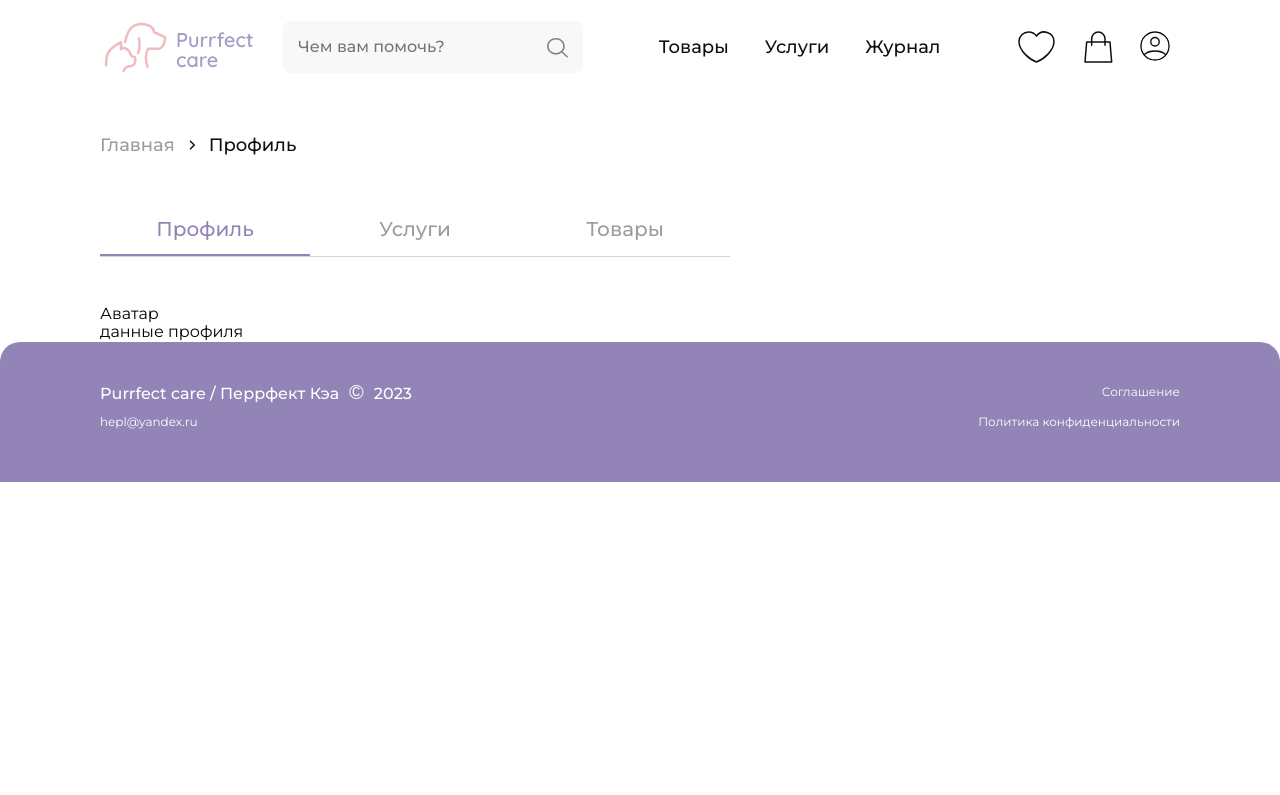
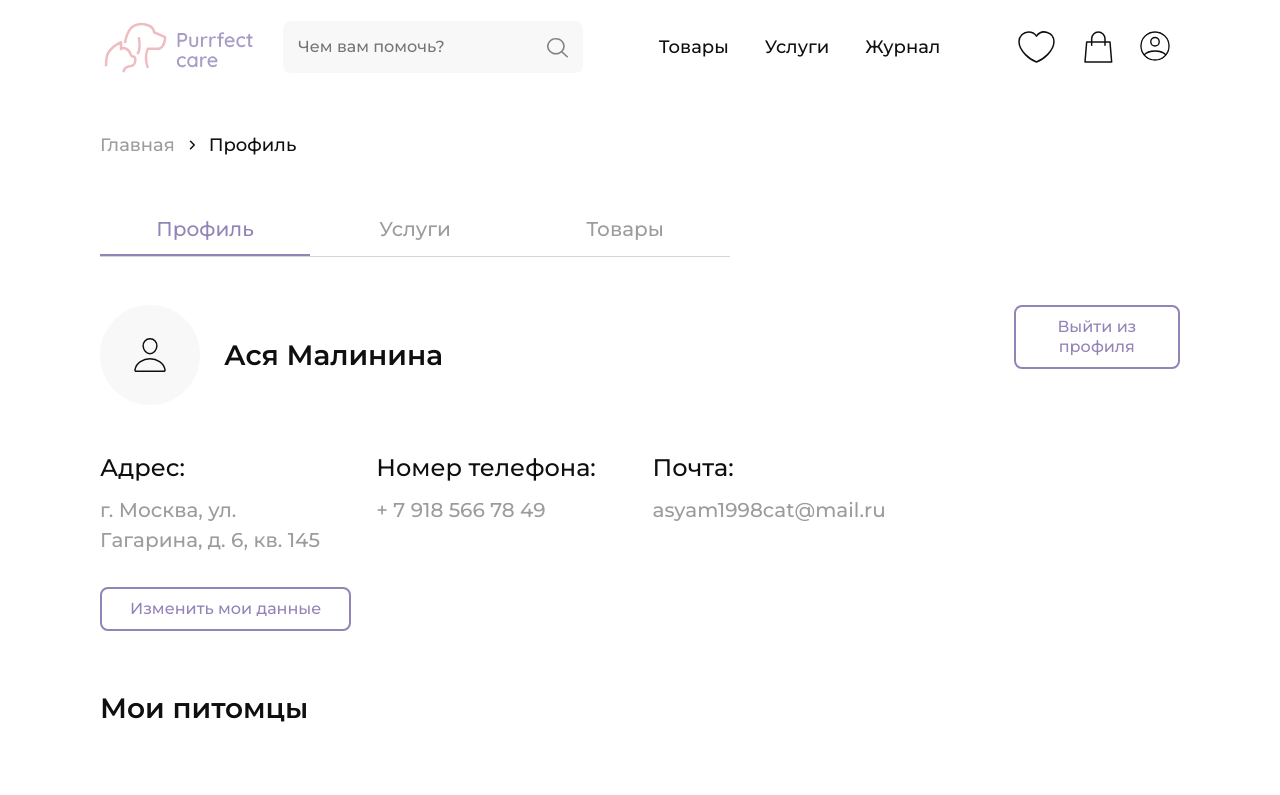
Before and after one commit to veterinary-salons/frontend, a React (Create React App) app: page /profile in a window 1280 px wide. Shown: the top 795 px of the page. Built offline with nearby package versions, Linux system fonts and the light colour scheme.

Commit message:
наполняю станицу профиля

```diff
--- a/src/pages/Profile/index.jsx
+++ b/src/pages/Profile/index.jsx
@@ -1,14 +1,39 @@
 // import classNames from 'classnames';
 import classes from './style.module.scss';
 
-const Profile = () => {
-  console.log('profile');
-  return (
-    <section className={classes.profile}>
-      <div className=''>Аватар</div>
-      <div>данные профиля</div>
+import ProfileAvatar from '../../ui/profileAvatar';
+import UserContacts from '../../ui/userContacts';
+import Button from '../../ui/buttons/originButton/Button';
+
+const Profile = () => (
+  <section className={classes.profile}>
+    <section className={classes.profile__header}>
+      <div className={classes['profile__data-wrapper']}>
+        <div className={classes['profile__avatar-wrapper']}>
+          <ProfileAvatar />
+          <h2 className={classes['profile__data-title']}>Ася Малинина</h2>
+        </div>
+        <div className={classes['profile__contacts-wrapper']}>
+          <UserContacts
+            title="Адрес:"
+            subtitle="г. Москва, ул. Гагарина, д. 6, кв. 145"
+          />
+          <UserContacts title="Номер телефона:" subtitle="+ 7 918 566 78 49" />
+          <UserContacts title="Почта:" subtitle="asyam1998cat@mail.ru" />
+        </div>
+        <Button onClick={() => {}} size="medium" variant="outlined">
+          Изменить мои данные
+        </Button>
+      </div>
+      <Button onClick={() => {}} size="medium" variant="outlined">
+        Выйти из профиля
+      </Button>
     </section>
-  );
-};
+    <section className={classes.pets}>
+      <h2 className={classes.pets__title}>Мои питомцы</h2>
+      <h2>Тут будут карточки с питомцами</h2>
+    </section>
+  </section>
+);
 
 export default Profile;
--- a/src/pages/Profile/style.module.scss
+++ b/src/pages/Profile/style.module.scss
@@ -1,3 +1,54 @@
 .profile {
   padding-top: 48px;
+
+  &__header {
+    display: flex;
+    gap: 98px;
+  }
+
+  &__data-wrapper {
+    max-width: 918px;
+    display: flex;
+    flex-direction: column;
+    gap: 32px;
+  }
+
+  &__avatar-wrapper {
+    display: flex;
+    gap: 24px;
+    align-items: center;
+  }
+
+  &__data-title {
+    margin: 0;
+    font-size: 28px;
+    font-style: normal;
+    font-weight: 600;
+    line-height: 35px;
+    color: var(--primary-text-color, #0f0f0f);
+  }
+
+  &__contacts-wrapper {
+    padding-top: 16px;
+    width: 100%;
+    display: grid;
+    grid-template-columns: repeat(3, 1fr);
+    gap: 24px;
+  }
 }
+
+.pets {
+  padding-top: 60px;
+  display: flex;
+  flex-direction: column;
+  gap: 48px;
+
+  &__title {
+    font-size: 28px;
+    font-style: normal;
+    font-weight: 600;
+    line-height: 35px; /* 125% */
+    color: var(--primary-text-color, #0f0f0f);
+    margin: 0;
+  }
+}
--- a/src/routes/index.jsx
+++ b/src/routes/index.jsx
@@ -42,6 +42,7 @@ const router = createBrowserRouter(
       </Route>
       <Route path="basket" element={<h2>Здесь будет корзина</h2>} />
 
+      {/*  Роут для проверки своих компонентов в адресной строке ввест /test */}
       <Route
         path="test"
         element={<h2>Сюда можно вставлять свои компоненты для проверки</h2>}
--- a/src/ui/buttons/originButton/Button.module.scss
+++ b/src/ui/buttons/originButton/Button.module.scss
@@ -2,7 +2,9 @@
   margin: 0;
   border: none;
   cursor: pointer;
-  transition: background-color 0.3s ease, box-shadow 0.3s ease;
+  transition:
+    background-color 0.3s ease,
+    box-shadow 0.3s ease;
   /* Добавляем transition для тени */
   width: fit-content;
   box-shadow: none;
@@ -12,11 +14,13 @@
   font-style: normal;
   font-weight: 500;
   line-height: 20px;
+  height: min-content;
 
   &:hover {
     /* Отображение наведения только для активных кнопок */
     &:not([disabled]) {
-        box-shadow: 4px 4px 8px 0px var(--primary-purple-color-rgba, rgba(143, 129, 177, 0.20));
+      box-shadow: 4px 4px 8px 0px
+        var(--primary-purple-color-rgba, rgba(143, 129, 177, 0.2));
       /* Применяем тень при ховере */
     }
   }
@@ -48,7 +52,9 @@
   align-items: center;
   justify-content: center;
 
-   &.small, &.medium, &.large {
+  &.small,
+  &.medium,
+  &.large {
     padding: 10px 12px !important;
   }
 
@@ -58,10 +64,9 @@
   gap: 18px;
 }
 
-
 .purple-filled {
-  background-color: var(--primary-purple-color, #9384B7);
-  color:  var(--text-white-colo, #fff);
+  background-color: var(--primary-purple-color, #9384b7);
+  color: var(--text-white-colo, #fff);
 
   &:active {
     background-color: var(--purple-pushed-color, #615779);
@@ -69,7 +74,7 @@
   }
 
   &.disabled {
-    background-color: var(--purple-disabled-color, #D2C9E8);
+    background-color: var(--purple-disabled-color, #d2c9e8);
     cursor: none;
   }
 }
@@ -77,8 +82,8 @@
 .outlined {
   box-sizing: border-box !important;
   background-color: transparent !important;
-  color: var(--primary-purple-color, #9384B7);
-  outline: 2px solid var(--primary-purple-color, #9384B7);
+  color: var(--primary-purple-color, #9384b7);
+  outline: 2px solid var(--primary-purple-color, #9384b7);
   outline-offset: -2px;
 
   &:active {
@@ -88,8 +93,8 @@
   }
   &.disabled {
     cursor: none;
-    color: var(--purple-disabled-color, #D2C9E8);
-    outline-color: var(--purple-disabled-color, #D2C9E8);
+    color: var(--purple-disabled-color, #d2c9e8);
+    outline-color: var(--purple-disabled-color, #d2c9e8);
     /* Изменил border-color на outline-color */
   }
 
@@ -121,7 +126,7 @@
   padding: 12.8px 30px;
 }
 
-.small{
+.small {
   padding: 10px 20px;
   min-width: 0;
 }
@@ -134,7 +139,7 @@
 // класс кнопки "добавить" с +
 .add {
   background-image: url(../../../assets/images/icon/btn-plus/btn-plus-white.svg);
-  background-color: var(--primary-purple-color, #9384B7);
+  background-color: var(--primary-purple-color, #9384b7);
   background-position: center center;
   background-repeat: no-repeat;
   min-width: 70px !important;
@@ -145,24 +150,27 @@
   }
 
   &.disabled {
-    background-color: var(--purple-disabled-color, #D2C9E8); /* Добавьте эту строку */
+    background-color: var(
+      --purple-disabled-color,
+      #d2c9e8
+    ); /* Добавьте эту строку */
   }
 
-  &.load{
+  &.load {
     background-image: none;
   }
 
-  &.medium{
+  &.medium {
     padding: 23px !important;
     width: 70px;
     height: 70px;
   }
 }
 
-.square{
+.square {
   border-radius: 8px;
 }
 
-.round{
+.round {
   border-radius: 25rem;
 }
--- /dev/null
+++ b/src/ui/userContacts/index.jsx
@@ -0,0 +1,21 @@
+import PropTypes from 'prop-types';
+import classes from './style.module.scss';
+
+const UserContacts = ({ title, subtitle }) => (
+  <div className={classes.contacts}>
+    <p className={classes.contacts__title}>{title}</p>
+    <p className={classes.contacts__subtitle}>{subtitle}</p>
+  </div>
+);
+
+UserContacts.defaultProps = {
+  title: null,
+  subtitle: null,
+};
+
+UserContacts.propTypes = {
+  title: PropTypes.string,
+  subtitle: PropTypes.string,
+};
+
+export default UserContacts;
--- /dev/null
+++ b/src/ui/userContacts/style.module.scss
@@ -0,0 +1,25 @@
+.contacts {
+  display: flex;
+  flex-direction: column;
+  gap: 12px;
+  padding-right: 30px;
+  box-sizing: border-box;
+  &__title,
+  &__subtitle {
+    margin: 0;
+    padding: 0;
+    font-style: normal;
+    font-weight: 500;
+    line-height: 30px;
+  }
+
+  &__title {
+    font-size: 24px;
+    color: var(--primary-text-color, #0f0f0f);
+  }
+
+  &__subtitle {
+    color: var(--text-grey-color, #9c9c9c);
+    font-size: 20px;
+  }
+}
```
Also changed, not shown: 1 other file (tests, documents, lock files or other folders). Lines whose indentation alone changed are shown as unchanged.
